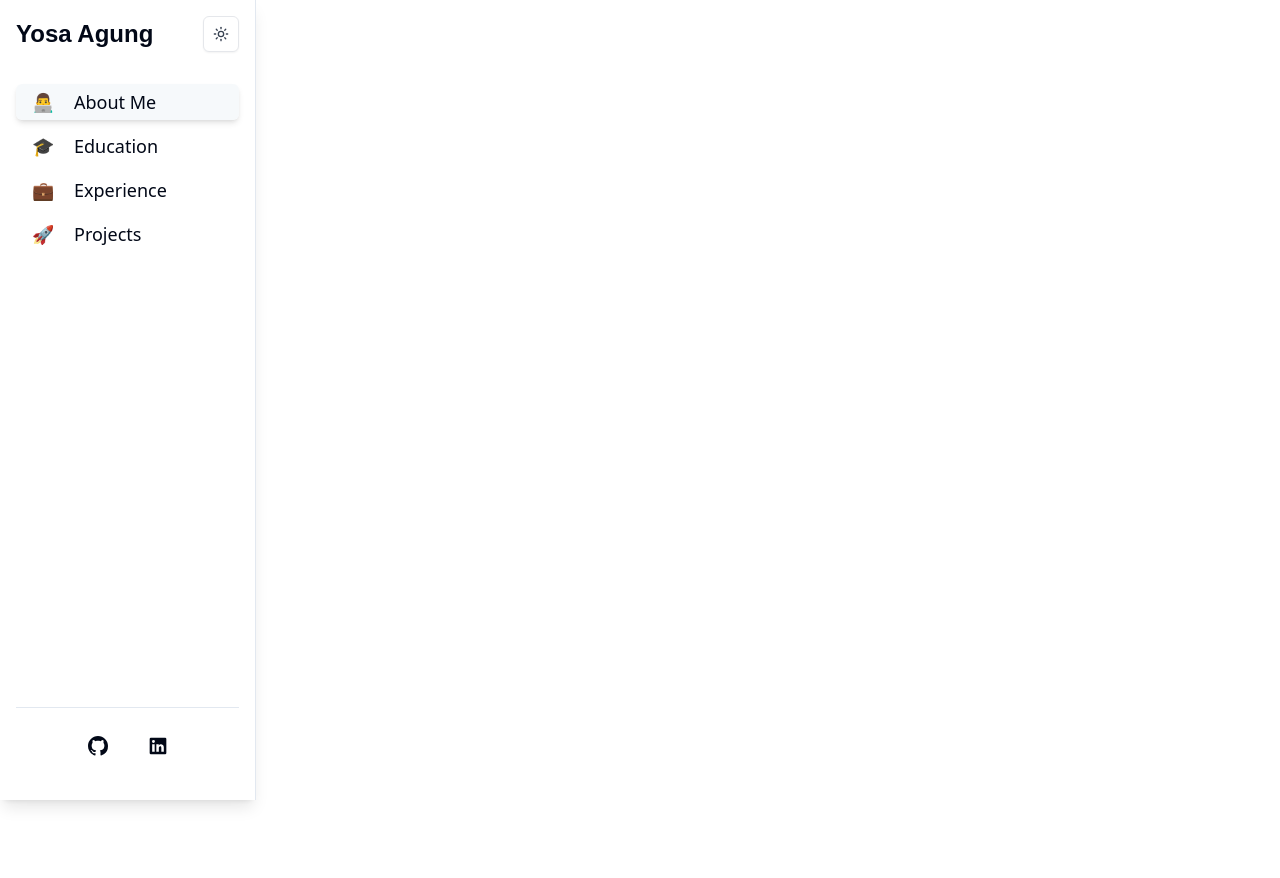
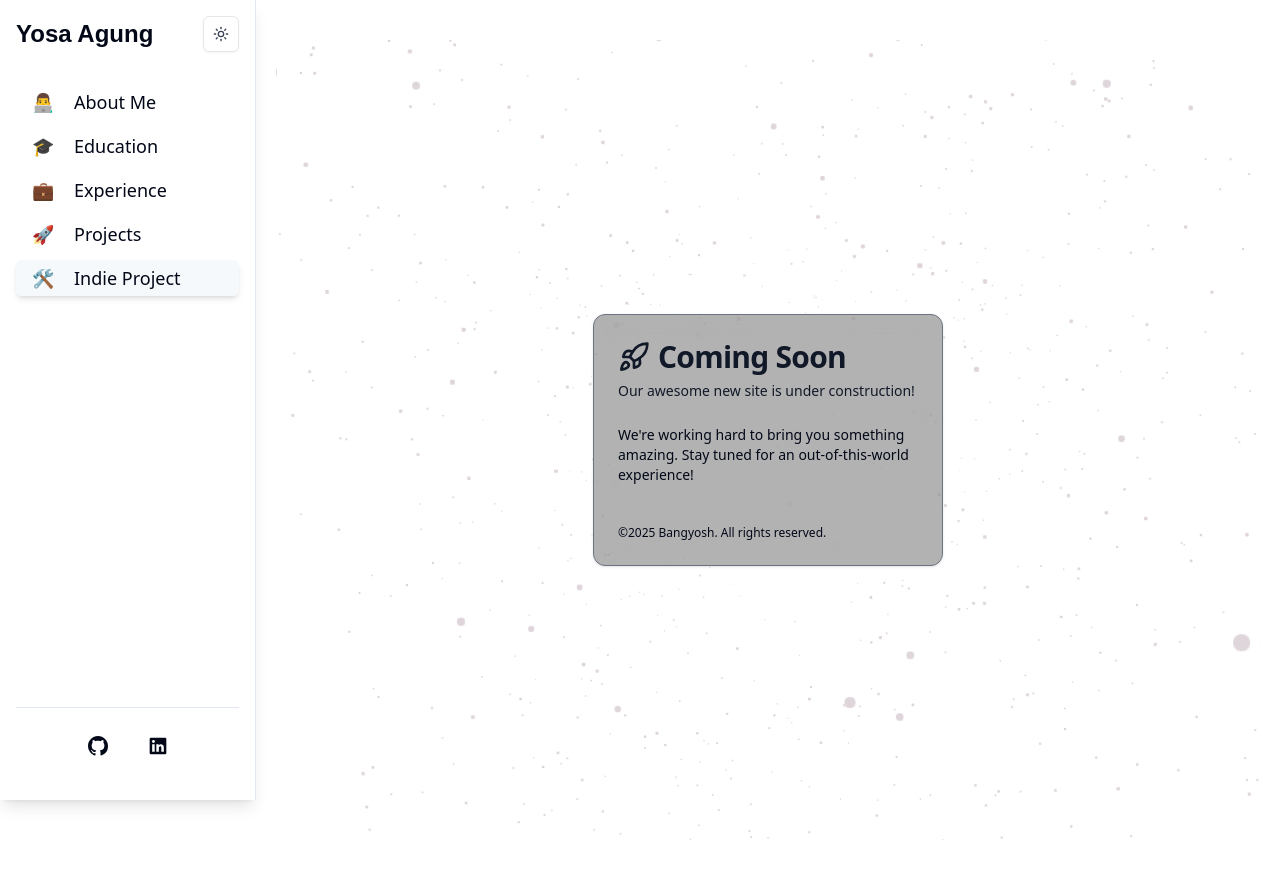
Before and after one commit to tuxinity/porto-bangyosh, a React (Vite) app: page /indie-project in a window 1280 px wide. Before the commit the page ends 800 px from the top, so only its background shows below. Built offline with nearby package versions, Linux system fonts and the light colour scheme.

Commit message:
add new section

```diff
--- a/package.json
+++ b/package.json
@@ -14,6 +14,8 @@
     "@radix-ui/react-slot": "^1.1.1",
     "@react-three/drei": "^9.120.6",
     "@react-three/fiber": "^8.17.12",
+    "maath": "^0.10.8",
+    "math": "^0.0.3",
     "react": "^18.3.1",
     "react-dom": "^18.3.1",
     "react-router-dom": "^7.1.1",
--- /dev/null
+++ b/src/IndiePage.tsx
@@ -0,0 +1,15 @@
+import { ComingSoon } from "@/components/coming-soon";
+import { Space3d } from "./components/space-3d";
+
+const IndiePage = () => {
+  return (
+    <div className="relative w-full h-screen overflow-hidden">
+      <div className="absolute inset-0">
+        <Space3d />
+      </div>
+      <ComingSoon />
+    </div>
+  );
+};
+
+export default IndiePage;
--- /dev/null
+++ b/src/components/coming-soon.tsx
@@ -0,0 +1,38 @@
+import {
+  Card,
+  CardContent,
+  CardDescription,
+  CardFooter,
+  CardHeader,
+  CardTitle,
+} from "@/components/ui/card";
+import { Rocket } from "lucide-react";
+
+export const ComingSoon = () => {
+  return (
+    <div className="relative z-10 w-full h-full flex items-center justify-center">
+      <Card className="w-[350px] bg-black bg-opacity-30 backdrop-blur-md border-gray-500">
+        <CardHeader>
+          <CardTitle className="text-3xl font-bold flex items-center gap-2 text-gray-900 dark:text-gray-200">
+            <Rocket className="w-8 h-8 text-gray-900 dark:text-gray-200" />
+            Coming Soon
+          </CardTitle>
+          <CardDescription className="text-gray-900 dark:text-gray-200">
+            Our awesome new site is under construction!
+          </CardDescription>
+        </CardHeader>
+        <CardContent>
+          <p className="text-sm dark:text-gray-100 mb-4">
+            We're working hard to bring you something amazing. Stay tuned for an
+            out-of-this-world experience!
+          </p>
+        </CardContent>
+        <CardFooter>
+          <p className="text-xs dark:text-gray-300">
+            ©{new Date().getFullYear()} Bangyosh. All rights reserved.
+          </p>
+        </CardFooter>
+      </Card>
+    </div>
+  );
+};
--- a/src/components/section/project-section.tsx
+++ b/src/components/section/project-section.tsx
@@ -24,22 +24,18 @@ export const ProjectSection = ({ projects }: ProjectSectionProps) => {
         </span>
         Projects
       </div>
-
       <div className="grid grid-cols-1 md:grid-cols-2 xl:grid-cols-3 gap-6">
         {projects.map((project, index) => (
           <Link key={index} to={`/projects/${project.id}`}>
-            <Card
-              className="group h-full flex flex-col overflow-hidden border-transparent hover:border-purple-500/20 hover:shadow-lg hover:shadow-purple-500/5 transition-all duration-300 bg-gray-50 dark:bg-[#1c1c1c]"
-            >
+            <Card className="group transform hover:scale-[1.02] transition-all duration-300 h-full flex flex-col overflow-hidden border-transparent hover:border-purple-500/20 hover:shadow-lg hover:shadow-purple-500/5 bg-gray-50 dark:bg-[#1c1c1c]">
               <div className="flex flex-col gap-4 p-5 h-full">
-                <div className="relative w-full aspect-video max-w-[500px] mx-auto">
+                <div className="relative w-full aspect-video max-w-[500px] mx-auto overflow-hidden rounded-xl">
                   <img
                     src={project.image}
                     alt={project.name}
-                    className="w-full h-full object-cover rounded-xl group-hover:scale-105 transition-transform duration-300"
+                    className="w-full h-full object-cover transition-transform duration-300"
                   />
                 </div>
-
                 <div className="flex-1 flex flex-col justify-between gap-4">
                   <div>
                     <h3 className="text-lg font-medium">{project.name}</h3>
@@ -47,7 +43,6 @@ export const ProjectSection = ({ projects }: ProjectSectionProps) => {
                       {project.description}
                     </p>
                   </div>
-
                   <div className="flex flex-col gap-4">
                     <div className="flex flex-wrap gap-2">
                       {project.tags.map((tag, i) => (
@@ -70,3 +65,5 @@ export const ProjectSection = ({ projects }: ProjectSectionProps) => {
     </section>
   );
 };
+
+export default ProjectSection;
--- a/src/components/sidebar.tsx
+++ b/src/components/sidebar.tsx
@@ -1,5 +1,7 @@
-import { useState } from "react";
+import { useState, useEffect } from "react";
 import { Button } from "./ui/button";
+import { useNavigate, useLocation } from "react-router-dom";
+import { NAVITEM } from "@/constant/navigation";
 import { ModeToggle } from "@/components/mode-toggle";
 
 interface SidebarProps {
@@ -12,23 +14,39 @@ export const Sidebar = ({
   setIsMobileMenuOpen,
 }: SidebarProps) => {
   const [activeSection, setActiveSection] = useState("about");
+  const navigate = useNavigate();
+  const location = useLocation();
 
   const scrollToSection = (id: string) => {
     const element = document.getElementById(id);
     if (element) {
       element.scrollIntoView({ behavior: "smooth" });
       setActiveSection(id);
-      setIsMobileMenuOpen(false);
     }
   };
+  const handleNavigation = async (item: (typeof NAVITEM)[0]) => {
+    if (item.link) {
+      navigate(item.link);
+      setActiveSection(item.id);
+    } else {
+      if (location.pathname !== "/") {
+        await navigate("/");
+        setTimeout(() => {
+          scrollToSection(item.id);
+        }, 100);
+      } else {
+        scrollToSection(item.id);
+      }
+    }
+    setIsMobileMenuOpen(false);
+  };
 
-  // Navigation items data
-  const navItems = [
-    { id: "about", icon: "👨‍💻", label: "About Me" },
-    { id: "education", icon: "🎓", label: "Education" },
-    { id: "experience", icon: "💼", label: "Experience" },
-    { id: "projects", icon: "🚀", label: "Projects" },
-  ];
+  useEffect(() => {
+    const currentItem = NAVITEM.find((item) => item.link === location.pathname);
+    if (currentItem) {
+      setActiveSection(currentItem.id);
+    }
+  }, [location.pathname]);
 
   return (
     <aside
@@ -51,7 +69,7 @@ export const Sidebar = ({
         </div>
 
         <nav className="space-y-2 flex-1">
-          {navItems.map((item) => (
+          {NAVITEM.map((item) => (
             <Button
               key={item.id}
               variant="ghost"
@@ -60,7 +78,7 @@ export const Sidebar = ({
                   ? "bg-accent/60 font-medium shadow-md"
                   : ""
               }`}
-              onClick={() => scrollToSection(item.id)}
+              onClick={() => handleNavigation(item)}
             >
               <span className="mr-3">{item.icon}</span> {item.label}
             </Button>
--- /dev/null
+++ b/src/components/space-3d.tsx
@@ -0,0 +1,47 @@
+import { useRef } from "react";
+import { Canvas, useFrame } from "@react-three/fiber";
+import { Points, PointMaterial } from "@react-three/drei";
+import type * as THREE from "three";
+import { inSphere } from "maath/random";
+
+const Particles = (props: JSX.IntrinsicElements["points"]) => {
+  const ref = useRef<THREE.Points>(null!);
+  const sphere = inSphere(new Float32Array(5000), {
+    radius: 1.5,
+  }) as Float32Array;
+
+  useFrame((_, delta) => {
+    if (ref.current) {
+      ref.current.rotation.x -= delta / 10;
+      ref.current.rotation.y -= delta / 15;
+    }
+  });
+
+  return (
+    <group>
+      <Points
+        ref={ref}
+        positions={sphere}
+        stride={3}
+        frustumCulled={false}
+        {...props}
+      >
+        <PointMaterial
+          transparent
+          color="#ffa0e0"
+          size={0.008}
+          sizeAttenuation={true}
+          depthWrite={false}
+        />
+      </Points>
+    </group>
+  );
+};
+
+export const Space3d = () => {
+  return (
+    <Canvas camera={{ position: [0, 0, 1] }}>
+      <Particles />
+    </Canvas>
+  );
+};
--- /dev/null
+++ b/src/constant/navigation.ts
@@ -0,0 +1,7 @@
+export const NAVITEM = [
+  { id: "about", icon: "👨‍💻", label: "About Me" },
+  { id: "education", icon: "🎓", label: "Education" },
+  { id: "experience", icon: "💼", label: "Experience" },
+  { id: "projects", icon: "🚀", label: "Projects" },
+  { id: "indie", icon: "🛠️", label: "Indie Project", link: "/indie-project" },
+];
--- a/src/constant/routes-config.ts
+++ b/src/constant/routes-config.ts
@@ -1,11 +1,17 @@
 import HomePage from "@/HomePage";
 import ProjectPage from "@/ProjectPage";
+import IndiePage from "@/IndiePage";
 
 export const routes = [
   {
     path: "/",
     element: HomePage,
     name: "Home",
+  },
+  {
+    path: "/indie-project",
+    element: IndiePage,
+    name: "Indie Project",
   },
   {
     path: "/projects",
```
Also changed, not shown: 1 other file (tests, documents, lock files or other folders).
